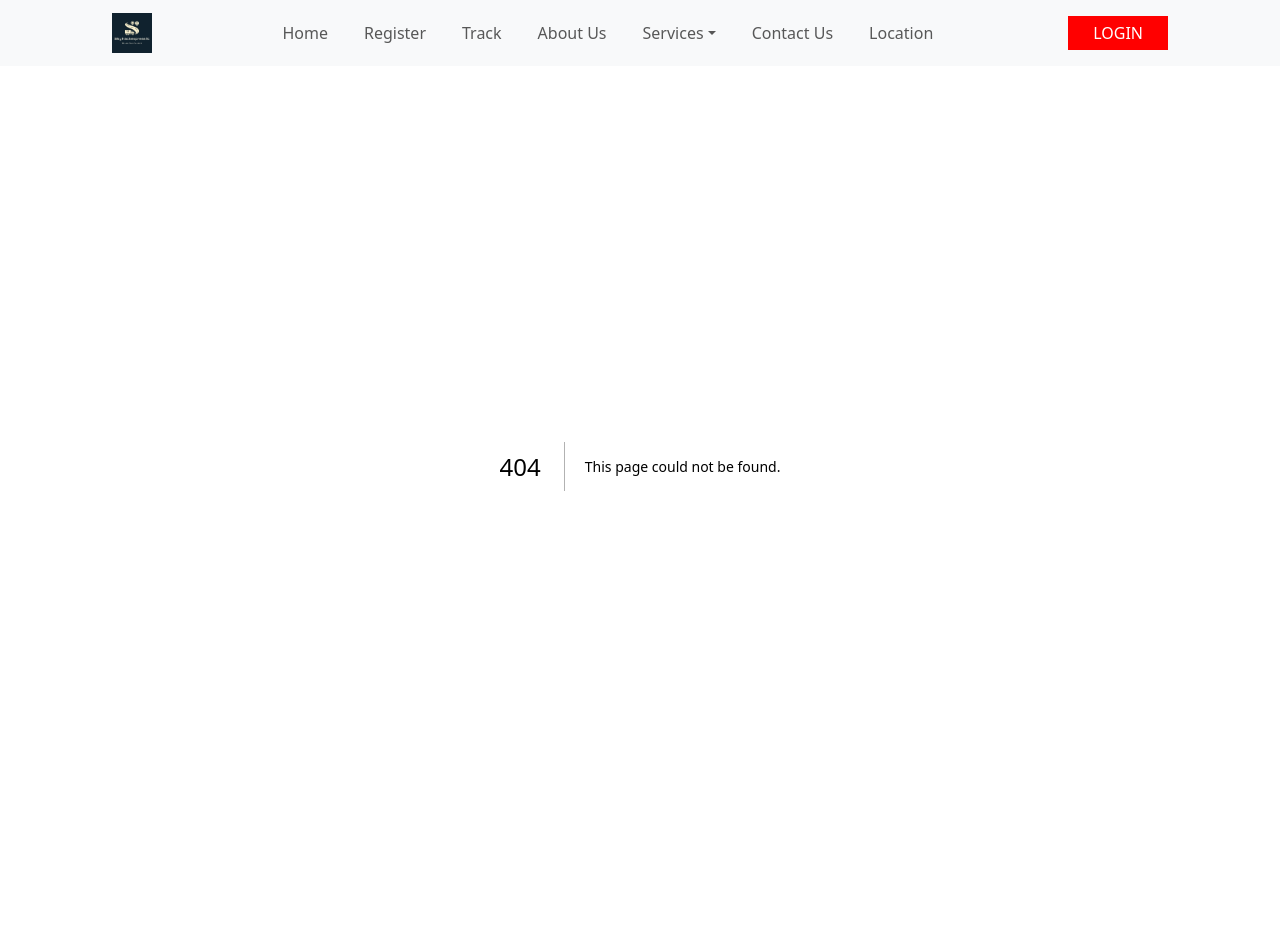
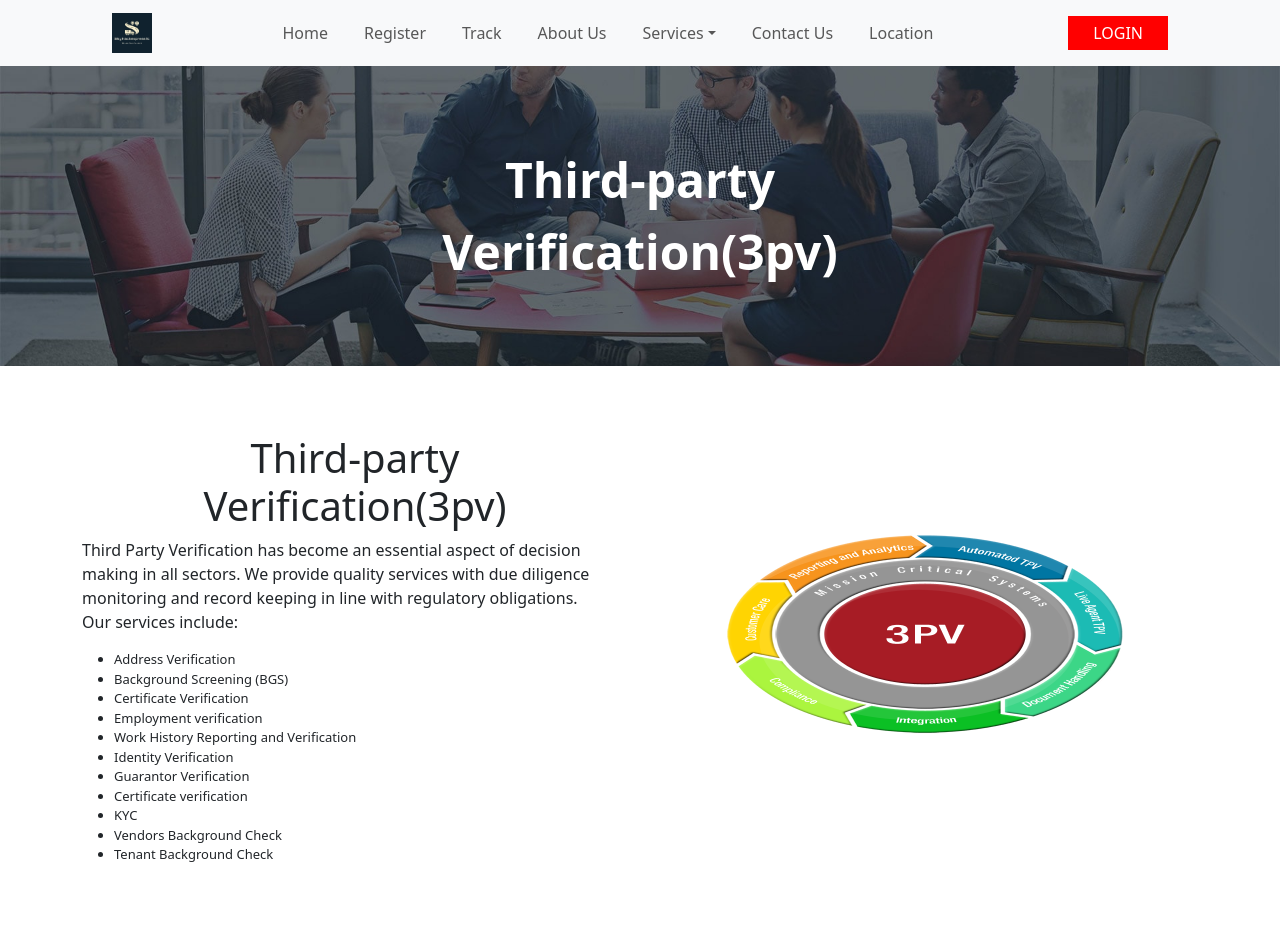
Before and after one commit to Rioland/skytrackexpressllc, a Next.js app: page /verification in a window 1280 px wide. Before the commit this address had no page. Shown: the top 952 px of the page. Built offline with nearby package versions, Linux system fonts and the light colour scheme.

Commit message:
first commit

```diff
--- /dev/null
+++ b/src/app/verification/page.tsx
@@ -0,0 +1,52 @@
+import React from 'react'
+
+export default function verification() {
+  return (
+    <div>
+        <>
+  {/* About Us Section */}
+  <div className="about-us-section">
+    <div className="about-us-text">Third-party Verification(3pv)</div>
+  </div>
+  <div className="container mt-5">
+    {/* First Row */}
+    <div className="row content-section">
+      <div className="col-md-6">
+        <h1>
+          Third-party <br />
+          Verification(3pv)
+        </h1>
+        <p>
+          Third Party Verification has become an essential aspect of decision{" "}
+          <br />
+          making in all sectors. We provide quality services with due diligence{" "}
+          <br />
+          monitoring and record keeping in line with regulatory obligations.{" "}
+          <br />
+          Our services include:
+        </p>
+        <ul>
+          <li>Address Verification</li>
+          <li>Background Screening (BGS)</li>
+          <li>Certificate Verification</li>
+          <li> Employment verification</li>
+          <li> Work History Reporting and Verification</li>
+          <li> Identity Verification</li>
+          <li>Guarantor Verification</li>
+          <li>Certificate verification</li>
+          <li>KYC</li>
+          <li>Vendors Background Check</li>
+          <li>Tenant Background Check</li>
+        </ul>
+      </div>
+      {/* Second Row */}
+      <div className="col-md-6">
+        <img src="./services image/6.jpg" alt="" />
+      </div>
+    </div>
+  </div>
+</>
+
+    </div>
+  )
+}
--- a/src/components/Navbar.tsx
+++ b/src/components/Navbar.tsx
@@ -78,6 +78,19 @@ export default function Navbar() {
               Freight Forwarding
               </a>
             </li>
+
+            <li>
+              <a className="dropdown-item" href="/verification">
+              Third-party Verification(3pv)
+              </a>
+            </li>
+
+            <li>
+              <a className="dropdown-item" href="/training">
+              Training/Consultancy!
+              </a>
+            </li>
+
           </ul>
         </li>
 
```
Also changed, not shown: src/app/training/page.tsx (added, +38 -0 lines).
